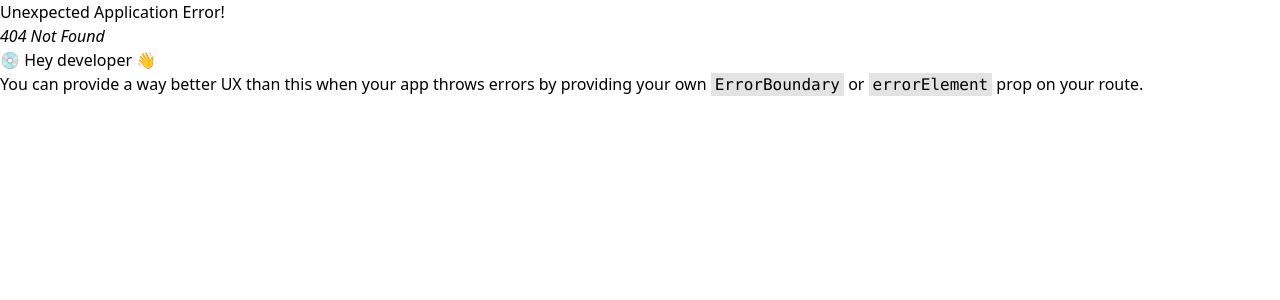
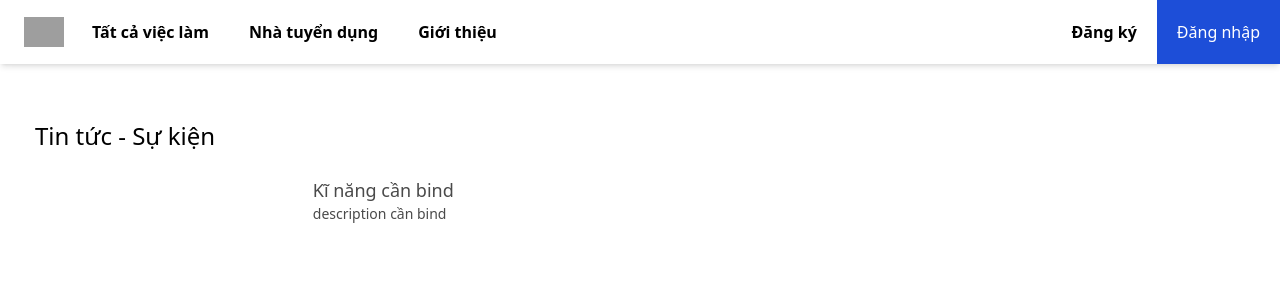
Before and after one commit to quangbruh123/guest-fe, a React (Vite) app: page /news in a window 1280 px wide. Before the commit this address had no page. Shown: the top 300 px of the page. Built offline with nearby package versions, Linux system fonts and the light colour scheme; grey boxes are pictures that could not be loaded.

Commit message:
làm news

```diff
--- a/src/App.jsx
+++ b/src/App.jsx
@@ -1,9 +1,9 @@
 //import { useState } from 'react';
-import { Outlet } from 'react-router-dom';
+import { Outlet } from "react-router-dom";
 
 // reactLogo from './assets/react.svg';
 //import viteLogo from '/vite.svg';
-import Navbar from './Components/Navbar/Navbar';
+import Navbar from "./Components/Navbar/Navbar";
 
 function App() {
   // [count, setCount] = useState(0);
@@ -11,7 +11,8 @@ function App() {
   return (
     <div>
       <Navbar></Navbar>
-      <div className=''>
+      <div className="h-[72px]"></div>
+      <div className="mt-12">
         <Outlet></Outlet>
       </div>
     </div>
--- /dev/null
+++ b/src/Components/NewsItem.jsx
@@ -0,0 +1,17 @@
+import React from "react";
+
+const NewsItem = () => {
+  return (
+    <div className="flex">
+      <div className="thumb w-1/3 pr-4"></div>
+      <div className="info w-2/3 pl-4">
+        <h3 className="text-text-hoi-black text-lg font-medium">
+          Kĩ năng cần bind
+        </h3>
+        <p className="text-text-hoi-black text-sm">description cần bind</p>
+      </div>
+    </div>
+  );
+};
+
+export default NewsItem;
--- /dev/null
+++ b/src/pages/public/News.jsx
@@ -0,0 +1,19 @@
+import Footer from "../../Components/footer";
+import NewsItem from "../../Components/NewsItem";
+const News = () => {
+  return (
+    <div className="w-100 block">
+      <div className="m-auto w-[1210px]">
+        <h2 className="mb-6 text-2xl font-medium">Tin tức - Sự kiện</h2>
+        <div className="w-100 flex gap-8">
+          <div className="w-2/3">
+            <NewsItem />
+          </div>
+          <div className="w-1/3"></div>
+        </div>
+      </div>
+    </div>
+  );
+};
+
+export default News;
--- a/src/routes/index.jsx
+++ b/src/routes/index.jsx
@@ -1,6 +1,7 @@
 import { Navigate } from "react-router-dom";
 import App from "../App";
 import Homepage from "../pages/public/Homepage/Homepage";
+import News from "../pages/public/News";
 
 export const routes = [
   {
@@ -17,6 +18,11 @@ export const routes = [
         element: <Homepage></Homepage>,
         children: [{}],
       },
+      {
+        path: "news",
+        name: "Tin tức",
+        element: <News></News>,
+      },
     ],
   },
 ];
--- a/tailwind.config.js
+++ b/tailwind.config.js
@@ -11,6 +11,7 @@ export default {
       },
       colors: {
         "blue-dam": "#003863",
+        "text-hoi-black": "#4A4A4A",
       },
     },
   },
```
